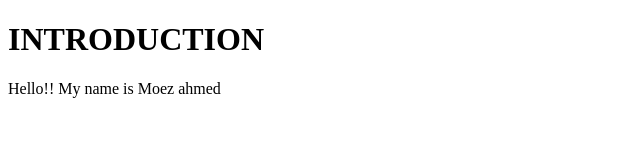
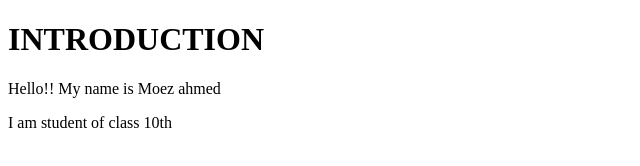
Before and after one commit to moezadnan/coding-with-moez, a plain HTML site: page index.html in a window 1280 px wide. Shown: the whole page, without its empty margins (0-640 px from the left). Drawn offline with Linux system fonts and the light colour scheme.

Commit message:
Update index.html

```diff
--- a/index.html
+++ b/index.html
@@ -8,4 +8,7 @@
 <body>
     <h1>INTRODUCTION</h1>
     <p>Hello!!  My name is Moez ahmed </p>
+        <p>I am student of class 10th  </p>
+
+
 </body>
```
